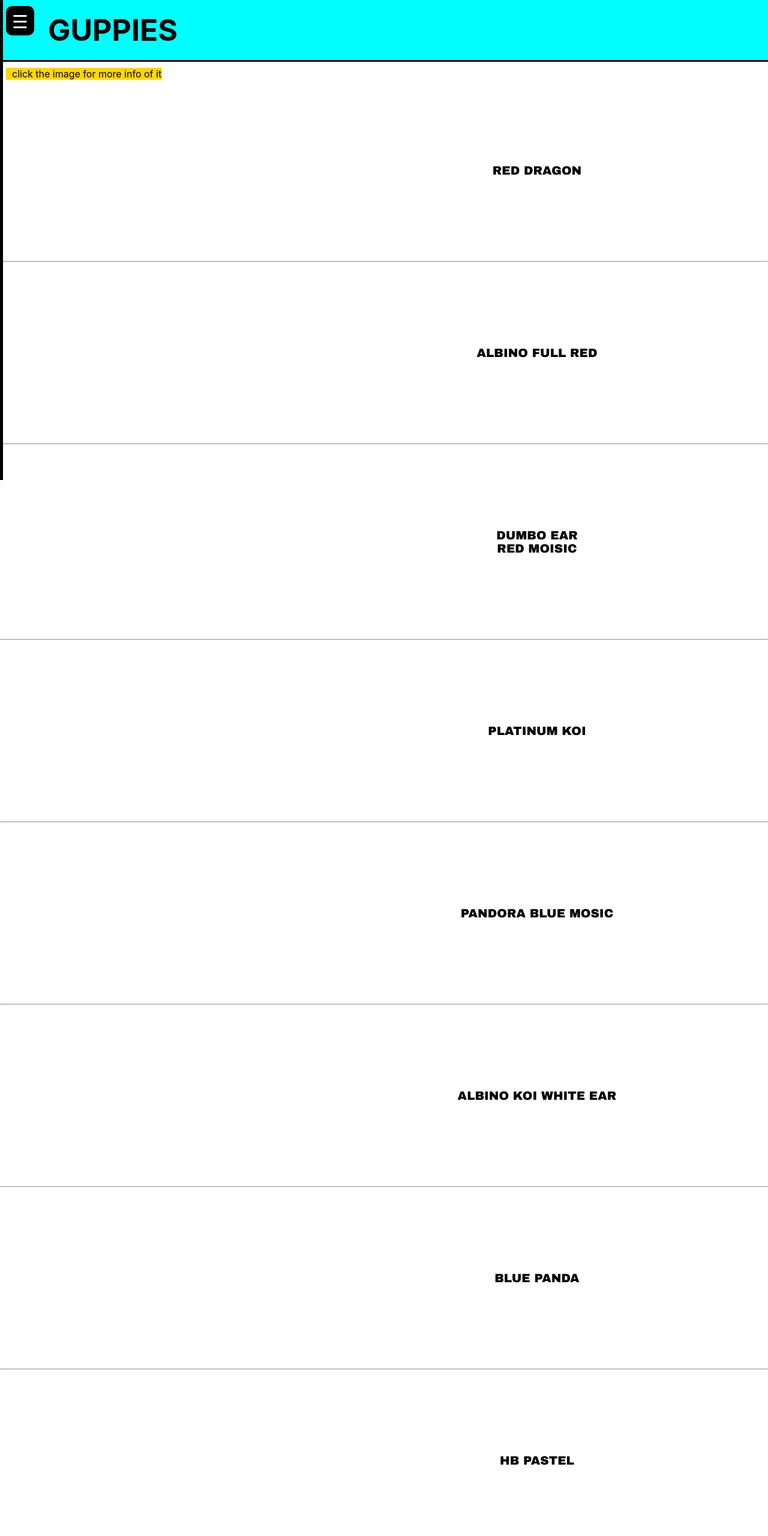
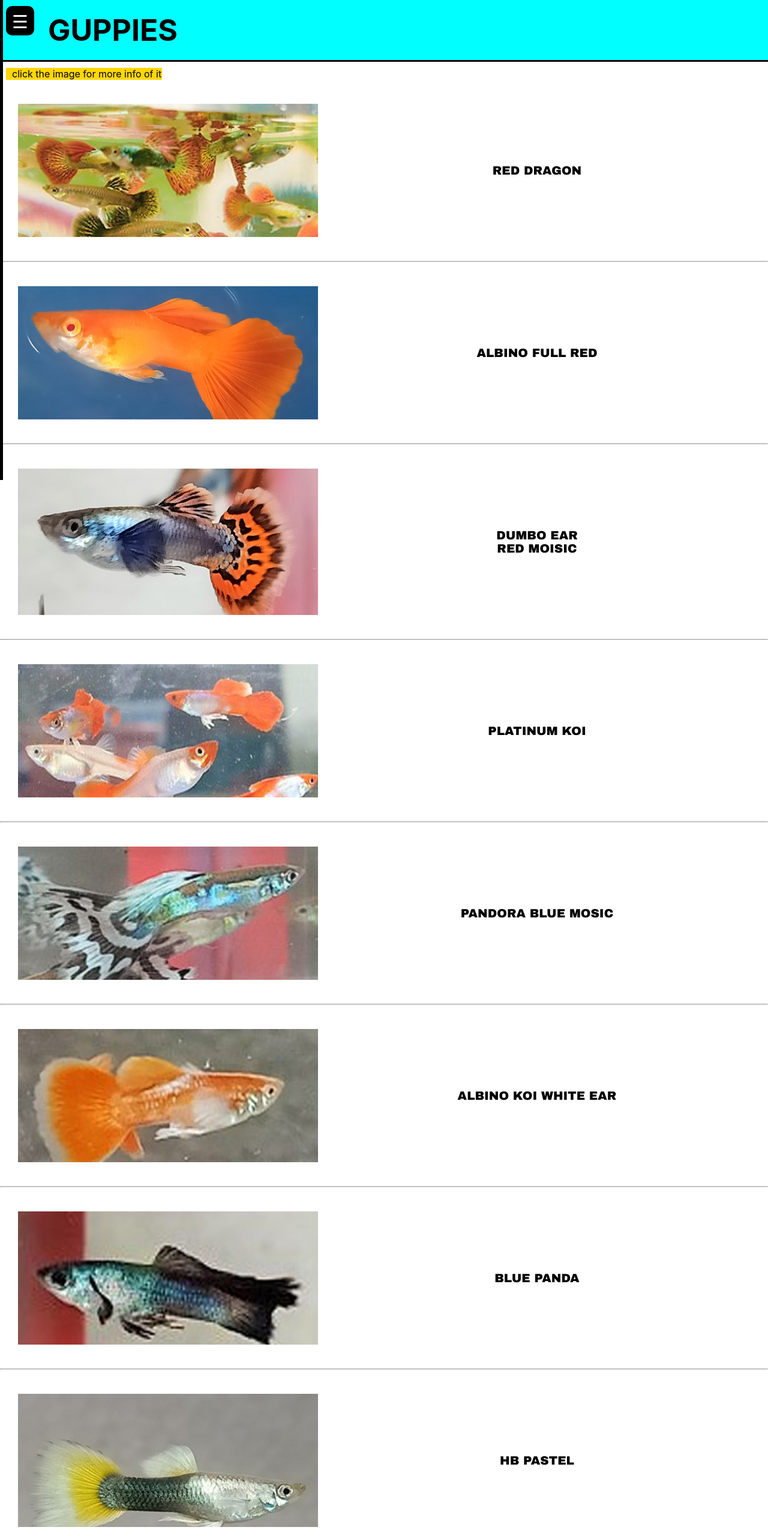
Before and after one commit to Milanjiji/milanjiji.github.io, a plain HTML site: page docs/guppies.html in a window 1280 px wide. Shown: the top 2560 px of the page at 60% size. Drawn offline with Linux system fonts and the light colour scheme.

Commit message:
guppies home added to docs

```diff
--- a/docs/guppies.css
+++ b/docs/guppies.css
@@ -42,7 +42,7 @@ body{
     padding-left:300px;
     padding-right:40px;
     padding-bottom:100px;
-    background-image: url("../my\ guppies/img/fish5.jpg");
+    background-image: url("./img/fish5.jpg");
     background-repeat: no-repeat;
 
     background-color:white;
@@ -240,7 +240,7 @@ body{
     padding-left:300px;
     padding-right:40px;
     padding-bottom:100px;
-    background-image: url("../my\ guppies/img/fish7.jpg");
+    background-image: url("./img/fish7.jpg");
     background-repeat: no-repeat;
     background-size:500px 270px;
     background-color:white;
@@ -263,7 +263,7 @@ body{
     padding-left:300px;
     padding-right:40px;
     padding-bottom:100px;
-    background-image: url("../my\ guppies/img/fish3.jpg");
+    background-image: url("./img/fish3.jpg");
     background-repeat: no-repeat;
     background-size:500px 270px;
     background-color:white;
@@ -284,7 +284,7 @@ body{
     padding-left:300px;
     padding-right:40px;
     padding-bottom:100px;
-    background-image: url("../my\ guppies/img/platinum koi.jpg");
+    background-image: url("./img/platinum koi.jpg");
     background-repeat: no-repeat;
     background-size:500px 270px;
     background-color:white;
@@ -305,7 +305,7 @@ body{
     padding-left:300px;
     padding-right:40px;
     padding-bottom:100px;
-    background-image: url("../my\ guppies/img/pandora.jpg");
+    background-image: url("./img/pandora.jpg");
     background-repeat: no-repeat;
     background-size:500px 270px;
     background-color:white;
@@ -327,7 +327,7 @@ body{
     padding-left:300px;
     padding-right:40px;
     padding-bottom:100px;
-    background-image: url("../my\ guppies/img/whiteear.jpg");
+    background-image: url("./img/whiteear.jpg");
     background-repeat: no-repeat;
     background-size:500px 270px;
     background-color:white;
@@ -350,7 +350,7 @@ body{
     padding-left:300px;
     padding-right:40px;
     padding-bottom:100px;
-    background-image: url("../my\ guppies/img/mak.jpg");
+    background-image: url("./img/mak.jpg");
     background-repeat: no-repeat;
     background-size:500px 270px;
     background-color:white;
@@ -372,7 +372,7 @@ body{
     padding-left:300px;
     padding-right:40px;
     padding-bottom:100px;
-    background-image: url("../my\ guppies/img/hbpastel.jpg");
+    background-image: url("./img/hbpastel.jpg");
     background-repeat: no-repeat;
     background-size:500px 270px;
     background-color:white;
@@ -394,7 +394,7 @@ body{
     padding-left:300px;
     padding-right:40px;
     padding-bottom:100px;
-    background-image: url("../my\ guppies/img/emr.jpg");
+    background-image: url("./img/emr.jpg");
     background-repeat: no-repeat;
     background-size:500px 270px;
     background-color:white;
@@ -415,7 +415,7 @@ body{
     padding-left:300px;
     padding-right:40px;
     padding-bottom:100px;
-    background-image: url("../my\ guppies/img/bluepanda.jpg");
+    background-image: url("./img/bluepanda.jpg");
     background-repeat: no-repeat;
     background-size:500px 270px;
     background-color:white;
@@ -437,7 +437,7 @@ body{
     padding-left:300px;
     padding-right:40px;
     padding-bottom:100px;
-    background-image: url("../my\ guppies/img/santab.jpg");
+    background-image: url("./img/santab.jpg");
     background-repeat: no-repeat;
     background-size:500px 270px;
     background-color:white;
@@ -459,7 +459,7 @@ body{
     padding-left:300px;
     padding-right:40px;
     padding-bottom:100px;
-    background-image: url("../my\ guppies/img/yellow.jpg");
+    background-image: url("./img/yellow.jpg");
     background-repeat: no-repeat;
     background-size:500px 270px;
     background-color:white;
@@ -480,7 +480,7 @@ body{
     padding-left:300px;
     padding-right:40px;
     padding-bottom:100px;
-    background-image: url("../my\ guppies/img/blueunco.jpg");
+    background-image: url("./img/blueunco.jpg");
     background-repeat: no-repeat;
     background-size:500px 270px;
     background-color:white;
@@ -501,7 +501,7 @@ body{
     padding-left:300px;
     padding-right:40px;
     padding-bottom:100px;
-    background-image: url("../my\ guppies/img/snake.jpg");
+    background-image: url("./img/snake.jpg");
     background-repeat: no-repeat;
     background-size:500px 270px;
     background-color:white;
@@ -522,7 +522,7 @@ body{
     padding-left:300px;
     padding-right:40px;
     padding-bottom:100px;
-    background-image: url("../my\ guppies/img/singablue.jpg");
+    background-image: url("./img/singablue.jpg");
     background-repeat: no-repeat;
     background-size:500px 270px;
     background-color:white;
--- a/docs/guppies2.css
+++ b/docs/guppies2.css
@@ -32,7 +32,7 @@ body{
     padding-left:300px;
     padding-right:40px;
     padding-bottom:100px;
-    background-image: url("../my\ guppies/img/koitexido.jpg");
+    background-image: url("./img/koitexido.jpg");
     background-repeat: no-repeat;
     background-size:500px 270px;
     background-color:white;
@@ -219,7 +219,7 @@ body{
     padding-left:350px;
     padding-right:40px;
     padding-bottom:100px;
-    background-image: url("../my\ guppies/img/fullribbon.jpg");
+    background-image: url("./img/fullribbon.jpg");
     background-repeat: no-repeat;
     background-size:500px 270px;
     background-color:white;
@@ -242,7 +242,7 @@ body{
     padding-left:350px;
     padding-right:40px;
     padding-bottom:100px;
-    background-image: url("../my\ guppies/img/blackgrass.jpg");
+    background-image: url("./img/blackgrass.jpg");
     background-repeat: no-repeat;
     background-size:500px 270px;
     background-color:white;
@@ -263,7 +263,7 @@ body{
     padding-left:350px;
     padding-right:40px;
     padding-bottom:100px;
-    background-image: url("../my\ guppies/img/olddd.jpg");
+    background-image: url("./img/olddd.jpg");
     background-repeat: no-repeat;
     background-size:500px 270px;
     background-color:white;
@@ -284,7 +284,7 @@ body{
     padding-left:350px;
     padding-right:40px;
     padding-bottom:100px;
-    background-image: url("../my\ guppies/img/mixgrass.jpg");
+    background-image: url("./img/mixgrass.jpg");
     background-repeat: no-repeat;
     background-size:500px 270px;
     background-color:white;
@@ -306,7 +306,7 @@ body{
     padding-left:350px;
     padding-right:40px;
     padding-bottom:100px;
-    background-image: url("../my\ guppies/img/dumbo ear.jpg");
+    background-image: url("./img/dumbo ear.jpg");
     background-repeat: no-repeat;
     background-size:500px 270px;
     background-color:white;
@@ -329,7 +329,7 @@ body{
     padding-left:350px;
     padding-right:40px;
     padding-bottom:100px;
-    background-image: url("../my\ guppies/img/greenmatelic.jpg");
+    background-image: url("./img/greenmatelic.jpg");
     background-repeat: no-repeat;
     background-size:500px 270px;
     background-color:white;
@@ -351,7 +351,7 @@ body{
     padding-left:300px;
     padding-right:40px;
     padding-bottom:100px;
-    background-image: url("../my\ guppies/img/blueblack.jpg");
+    background-image: url("./img/blueblack.jpg");
     background-repeat: no-repeat;
     background-size:500px 270px;
     background-color:white;
@@ -373,7 +373,7 @@ body{
     padding-left:350px;
     padding-right:40px;
     padding-bottom:100px;
-    background-image: url("../my\ guppies/img/bluetopus.jpg");
+    background-image: url("./img/bluetopus.jpg");
     background-repeat: no-repeat;
     background-size:500px 270px;
     background-color:white;
@@ -394,7 +394,7 @@ body{
     padding-left:350px;
     padding-right:40px;
     padding-bottom:100px;
-    background-image: url("../my\ guppies/img/koitexidob.jpg");
+    background-image: url("./img/koitexidob.jpg");
     background-repeat: no-repeat;
     background-size:500px 270px;
     background-color:white;
@@ -416,7 +416,7 @@ body{
     padding-left:350px;
     padding-right:40px;
     padding-bottom:100px;
-    background-image: url("../my\ guppies/img/superorange.jpg");
+    background-image: url("./img/superorange.jpg");
     background-repeat: no-repeat;
     background-size:500px 270px;
     background-color:white;
@@ -438,7 +438,7 @@ body{
     padding-left:350px;
     padding-right:40px;
     padding-bottom:100px;
-    background-image: url("../my\ guppies/img/metalblue.jpg");
+    background-image: url("./img/metalblue.jpg");
     background-repeat: no-repeat;
     background-size:500px 270px;
     background-color:white;
@@ -459,7 +459,7 @@ body{
     padding-left:350px;
     padding-right:40px;
     padding-bottom:100px;
-    background-image: url("../my\ guppies/img/metalic.jpg");
+    background-image: url("./img/metalic.jpg");
     background-repeat: no-repeat;
     background-size:500px 270px;
     background-color:white;
@@ -480,7 +480,7 @@ body{
     padding-left:350px;
     padding-right:40px;
     padding-bottom:100px;
-    background-image: url("../my\ guppies/img/orangemetalic.jpg");
+    background-image: url("./img/orangemetalic.jpg");
     background-repeat: no-repeat;
     background-size:500px 270px;
     background-color:white;
```
